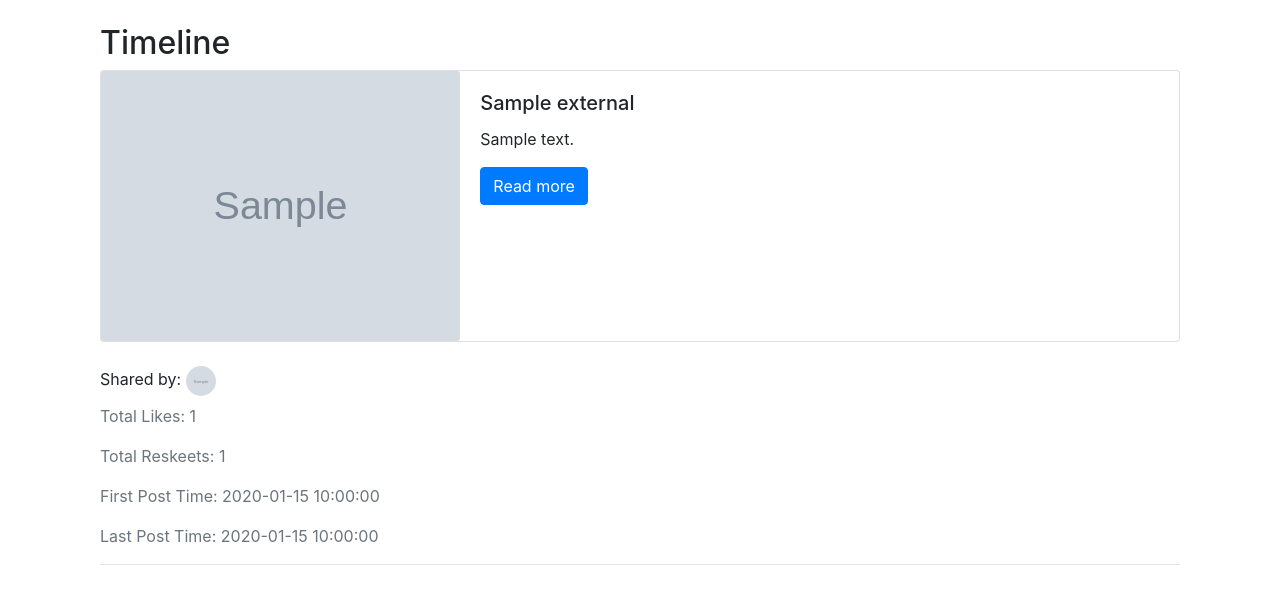
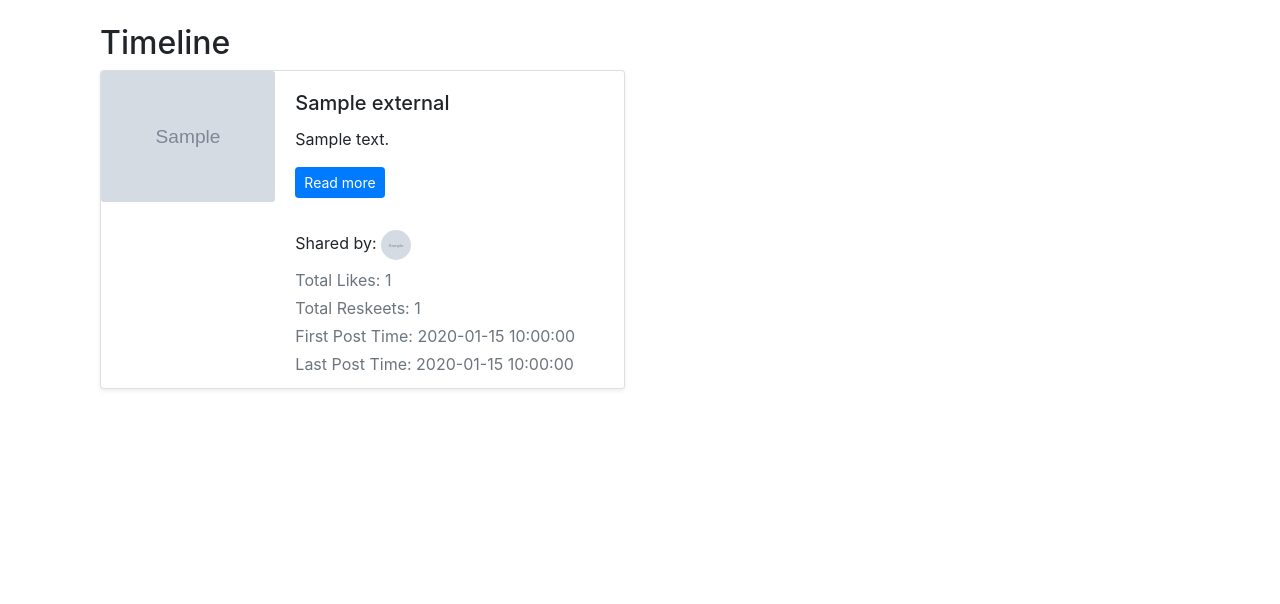
Before and after one commit to DGaffney/bluesky_newsreader, a FastAPI app: template app/templates/timeline.html in a window 1280 px wide. Shown: the top 604 px of the page. Run offline with FastAPI, Linux system fonts and the light colour scheme; the template is opened without the code that fills it: most values are stand-ins (such as "Sample title", 1, 10 or a date in 2020); grey boxes marked "Sample" are stand-in pictures; some libraries are stand-ins or nearby versions.

Commit message:
initial timeline

```diff
--- a/app/templates/timeline.html
+++ b/app/templates/timeline.html
@@ -3,28 +3,27 @@
 {% block content %}
 <div class="container mt-4">
     <h2>Timeline</h2>
+    <div class="row">
         {% for url, skeets in timeline %}
             {% set first_skeet = skeets[0] %}
             {% set embed = first_skeet.post.embed %}
 
             <!-- Article Preview Card -->
-        <div class="card mb-4">
+            <div class="col-md-6 mb-4">
+                <div class="card h-100 shadow-sm rounded">
                     <div class="row no-gutters">
-                <div class="col-md-4">
-                    <img src="{{ embed.external.thumb }}" class="card-img" alt="Article thumbnail">
+                        <div class="col-4">
+                            <img src="{{ embed.external.thumb }}" class="card-img rounded-start" alt="Article thumbnail">
                         </div>
-                <div class="col-md-8">
+                        <div class="col-8">
                             <div class="card-body">
                                 <h5 class="card-title">{{ embed.external.title }}</h5>
-                        <p class="card-text">{{ embed.external.description }}</p>
-                        <a href="{{ embed.external.uri }}" class="btn btn-primary" target="_blank">Read more</a>
+                                <p class="card-text text-truncate" style="max-height: 3em; overflow: hidden;">{{ embed.external.description }}</p>
+                                <a href="{{ embed.external.uri }}" class="btn btn-sm btn-primary" target="_blank">Read more</a>
                             </div>
-                </div>
-            </div>
-        </div>
-
                             <!-- User Avatars -->
-        <div class="mb-2">
+                            <div class="card-footer bg-white border-0">
+                                <div>
                                     <span>Shared by:</span>
                                     {% set distinct_users = [] %}
                                     {% set max_users = 5 %}
@@ -32,7 +31,7 @@
                                     {% for skeet in skeets %}
                                         {% if user_count < max_users %}
                                             {% if skeet.post.author.handle not in distinct_users %}
-                        <img src="{{ skeet.post.author.avatar }}" class="rounded-circle" width="30" height="30" alt="{{ skeet.post.author.display_name }}">
+                                                <img src="{{ skeet.post.author.avatar }}" class="rounded-circle mr-1" width="30" height="30" alt="{{ skeet.post.author.display_name }}">
                                                 {% set _ = distinct_users.append(skeet.post.author.handle) %}
                                                 {% set user_count = user_count + 1 %}
                                             {% endif %}
@@ -42,15 +41,19 @@
                                         <span class="ml-2">+{{ distinct_users|length - max_users }} more</span>
                                     {% endif %}
                                 </div>
-
                                 <!-- Stats -->
-        <div class="text-muted">
-            <p>Total Likes: {{ skeets|sum(attribute='post.like_count') }}</p>
-            <p>Total Reskeets: {{ skeets|sum(attribute='post.repost_count') }}</p>
-            <p>First Post Time: {{ skeets|map(attribute='post.record.created_at')|min }}</p>
-            <p>Last Post Time: {{ skeets|map(attribute='post.indexed_at')|max }}</p>
+                                <div class="text-muted mt-2">
+                                    <p class="mb-1">Total Likes: {{ skeets|sum(attribute='post.like_count') }}</p>
+                                    <p class="mb-1">Total Reskeets: {{ skeets|sum(attribute='post.repost_count') }}</p>
+                                    <p class="mb-1">First Post Time: {{ skeets|map(attribute='post.record.created_at')|min }}</p>
+                                    <p class="mb-0">Last Post Time: {{ skeets|map(attribute='post.indexed_at')|max }}</p>
                                 </div>
-        <hr>
+                            </div>
+                        </div>
+                    </div>
+                </div>
+            </div>
         {% endfor %}
     </div>
+</div>
 {% endblock %}
```
Lines whose indentation alone changed are shown as unchanged.
